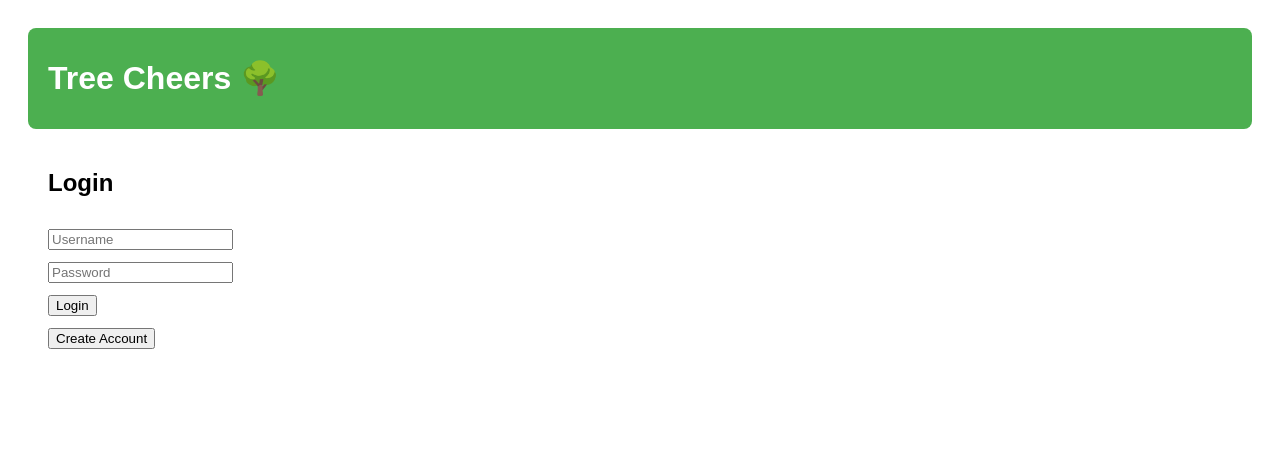
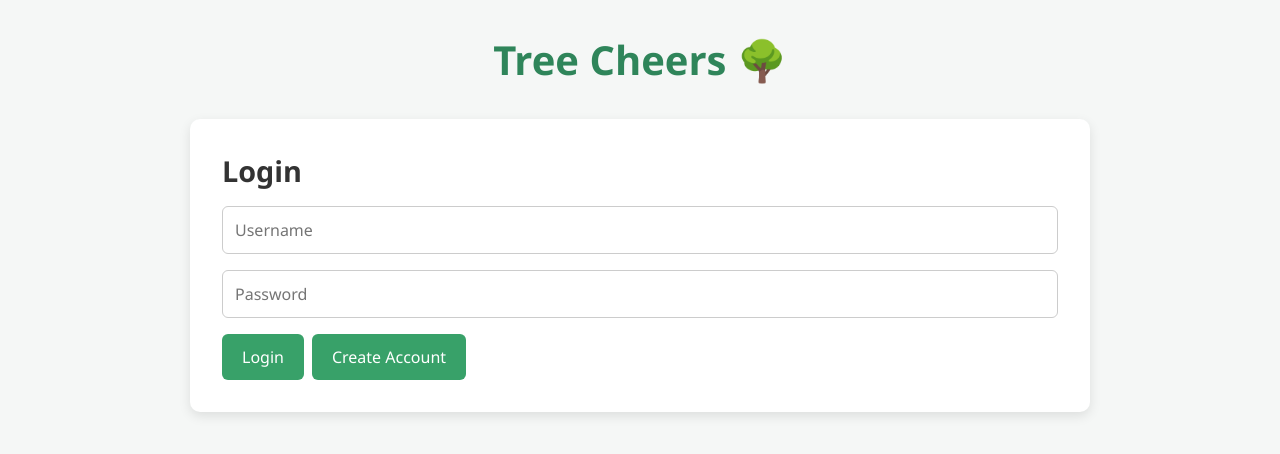
Before and after one commit to joshuayeee/FunnyWebsiteYay, a React (Create React App) app: page / in a window 1280 px wide. Shown: the top 454 px of the page. Built offline with nearby package versions, Linux system fonts and the light colour scheme.

Commit message:
update style.css

```diff
--- a/src/style.css
+++ b/src/style.css
@@ -1,176 +1,133 @@
-.create-account-container {
-  display: flex;
-  flex-direction: column;
-  align-items: flex-start;
-  margin: 20px;
+/* Reset some basic styles */
+body, h1, h2, p, input, button {
+  margin: 0;
+  padding: 0;
+  font-family: 'Segoe UI', sans-serif;
+  box-sizing: border-box;
 }
 
-.create-account-container h2 {
-  font-size: 24px;
-  font-weight: bold;
-  margin-bottom: 10px;
+body {
+  background-color: #f5f7f6;
+  color: #333;
 }
 
-.create-account-form {
-  display: flex;
-  gap: 10px;
-  flex-wrap: wrap;
+.app-container {
+  max-width: 900px;
+  margin: 0 auto;
+  padding: 2rem;
 }
 
-.create-account-form input {
-  padding: 8px;
-  border: 1px solid #aaa;
-  border-radius: 4px;
-  min-width: 150px;
+.app-header {
+  text-align: center;
+  margin-bottom: 2rem;
 }
 
-.create-account-form button {
-  padding: 8px 12px;
-  background-color: #4caf50;
+h1 {
+  color: #2f855a;
+  font-size: 2.5rem;
+}
+
+h2 {
+  font-size: 1.8rem;
+  margin-bottom: 1rem;
+}
+
+/* Card-style panel */
+.login-container,
+.create-account,
+.home-content,
+.checkout-container {
+  background: white;
+  padding: 2rem;
+  border-radius: 10px;
+  box-shadow: 0 4px 12px rgba(0, 0, 0, 0.1);
+  margin-bottom: 2rem;
+}
+
+/* Form inputs */
+input {
+  display: block;
+  width: 100%;
+  padding: 0.75rem;
+  margin: 0.5rem 0 1rem;
+  border: 1px solid #ccc;
+  border-radius: 6px;
+  font-size: 1rem;
+}
+
+/* Buttons */
+button {
+  background-color: #38a169;
   color: white;
-  font-weight: bold;
   border: none;
-  border-radius: 4px;
+  padding: 0.75rem 1.25rem;
+  border-radius: 6px;
+  cursor: pointer;
+  margin-right: 0.5rem;
+  font-size: 1rem;
+  transition: background-color 0.3s;
+}
+
+button:hover {
+  background-color: #2f855a;
+}
+
+/* Cart icon and count */
+.cart-button {
+  background: none;
+  border: none;
+  font-size: 1.5rem;
+  position: relative;
   cursor: pointer;
 }
 
-.create-account-form button:hover {
-  background-color: #45a049;
+.cart-count {
+  position: absolute;
+  top: -8px;
+  right: -8px;
+  background-color: #e53e3e;
+  color: white;
+  font-size: 0.75rem;
+  padding: 2px 6px;
+  border-radius: 50%;
 }
 
-.app-container {
-  font-family: Arial, sans-serif;
-  padding: 20px;
+/* Tree list styling */
+.tree-card {
+  background-color: #edf2f7;
+  border-radius: 8px;
+  padding: 1rem;
+  margin-bottom: 1rem;
 }
 
-.app-header {
+.tree-card h3 {
+  margin-bottom: 0.5rem;
+}
+
+.tree-card button {
+  margin-right: 0.5rem;
+}
+
+/* Search bar */
+.search-bar {
+  margin-bottom: 1.5rem;
+}
+
+.search-bar input {
+  width: 100%;
+  padding: 0.75rem;
+  font-size: 1rem;
+}
+
+/* Flex layout for top bar */
+.top-bar {
   display: flex;
   justify-content: space-between;
   align-items: center;
-  background-color: #4caf50;
-  color: white;
-  padding: 10px 20px;
-  border-radius: 8px;
+  margin-bottom: 1.5rem;
 }
 
-.nav button {
-  margin-left: 10px;
-  padding: 8px 12px;
-  background-color: white;
-  color: #4caf50;
-  border: none;
-  border-radius: 5px;
-  font-weight: bold;
-  cursor: pointer;
+/* Checkout layout */
+.checkout-container input {
+  margin-bottom: 1rem;
 }
-
-.nav button:hover {
-  background-color: #f0f0f0;
-}
-
-.auth-container {
-  display: flex;
-  gap: 30px;
-  margin-top: 20px;
-}
-
-/* Tree List */
-.tree-card {
-  border: 1px solid #ccc;
-  border-radius: 6px;
-  padding: 16px;
-  margin: 10px 0;
-  background-color: #f9f9f9;
-}
-
-.tree-buttons button {
-  margin-right: 10px;
-  padding: 6px 10px;
-  background-color: #4caf50;
-  color: white;
-  border: none;
-  border-radius: 4px;
-  cursor: pointer;
-}
-
-.tree-buttons button:hover {
-  background-color: #388e3c;
-}
-
-/* Cart & Checkout */
-.checkout-button {
-  margin-top: 20px;
-  padding: 10px 14px;
-  background-color: #2196f3;
-  color: white;
-  font-weight: bold;
-  border: none;
-  border-radius: 6px;
-  cursor: pointer;
-}
-
-.checkout-button:hover {
-  background-color: #1976d2;
-}
-
-.main-content {
-  margin-top: 20px;
-}
-
-.search-container {
-  margin: 20px;
-}
-
-.search-container h2 {
-  font-size: 22px;
-  margin-bottom: 10px;
-}
-
-.search-input {
-  padding: 8px;
-  width: 100%;
-  max-width: 300px;
-  margin-bottom: 12px;
-  border: 1px solid #ccc;
-  border-radius: 4px;
-}
-
-.search-results {
-  display: flex;
-  flex-direction: column;
-  gap: 8px;
-}
-
-.search-item {
-  padding: 10px;
-  border: 1px solid #ddd;
-  border-radius: 4px;
-  background-color: #f9f9f9;
-  transition: background-color 0.2s;
-}
-
-.search-item:hover {
-  background-color: #eef;
-}
-
-.login-container {
-  display: flex;
-  flex-direction: column;
-  align-items: flex-start;
-  gap: 12px;
-  margin: 20px;
-}
-
-.switch-button {
-  padding: 8px 12px;
-  background-color: #2196f3;
-  color: white;
-  font-weight: bold;
-  border: none;
-  border-radius: 4px;
-  cursor: pointer;
-}
-
-.switch-button:hover {
-  background-color: #1976d2;
-}
```
